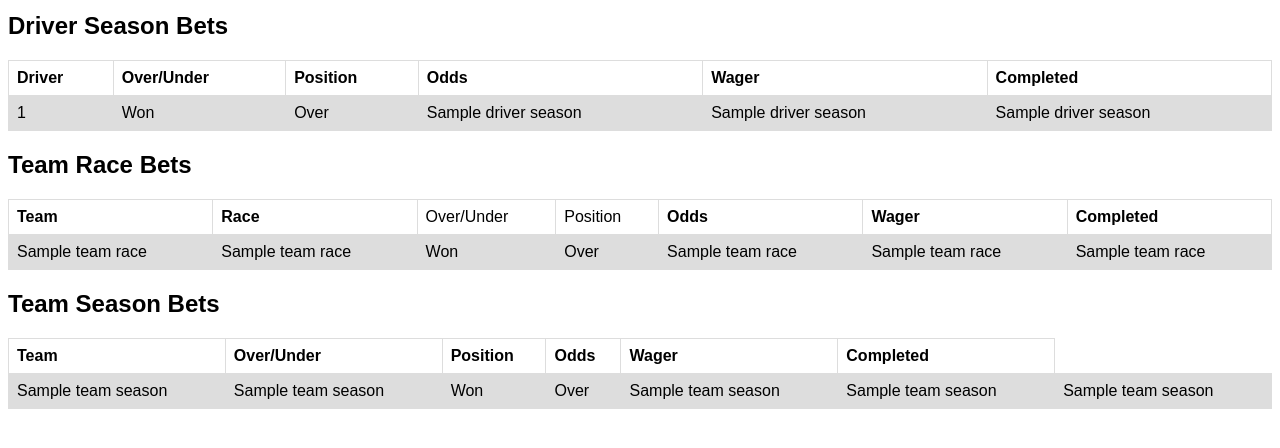
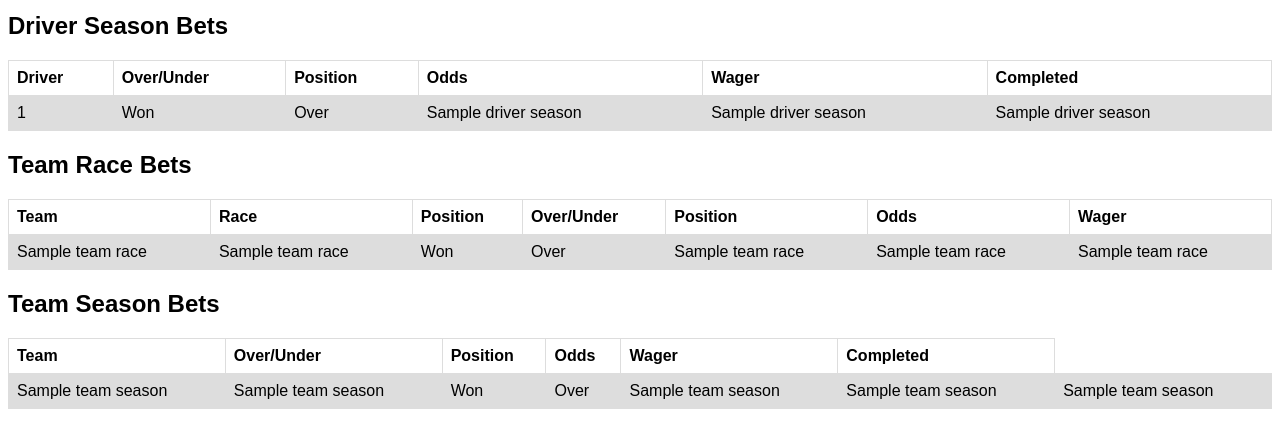
Before and after one commit to kevinfjiang/F1Proj, a Flask app: template templates/bets/bets.html in a window 1280 px wide. Shown: the part 281-729 px from the top of the page. Run offline with Flask 2, Linux system fonts and the light colour scheme; the template is opened without the code that fills it: most values are stand-ins (such as "Sample title", 1, 10 or a date in 2020); parts of the project's set-up code (start-up, migrations or seed data) failed here and were passed over.

Commit message:
table change real quick

```diff
--- a/templates/bets/bets.html
+++ b/templates/bets/bets.html
@@ -150,11 +150,12 @@
     <tr>
         <th>Team</th>
         <th>Race</th>
-        <td>Over/Under</th>
-        <td>Position</td>
+        <th>Position</th>
+        <th>Over/Under</th>
+        <th>Position</th>
         <th>Odds</th>
         <th>Wager</th>
-        <th>Completed</th>
+
     </tr>
 
     {% for n in team_race %}
```
